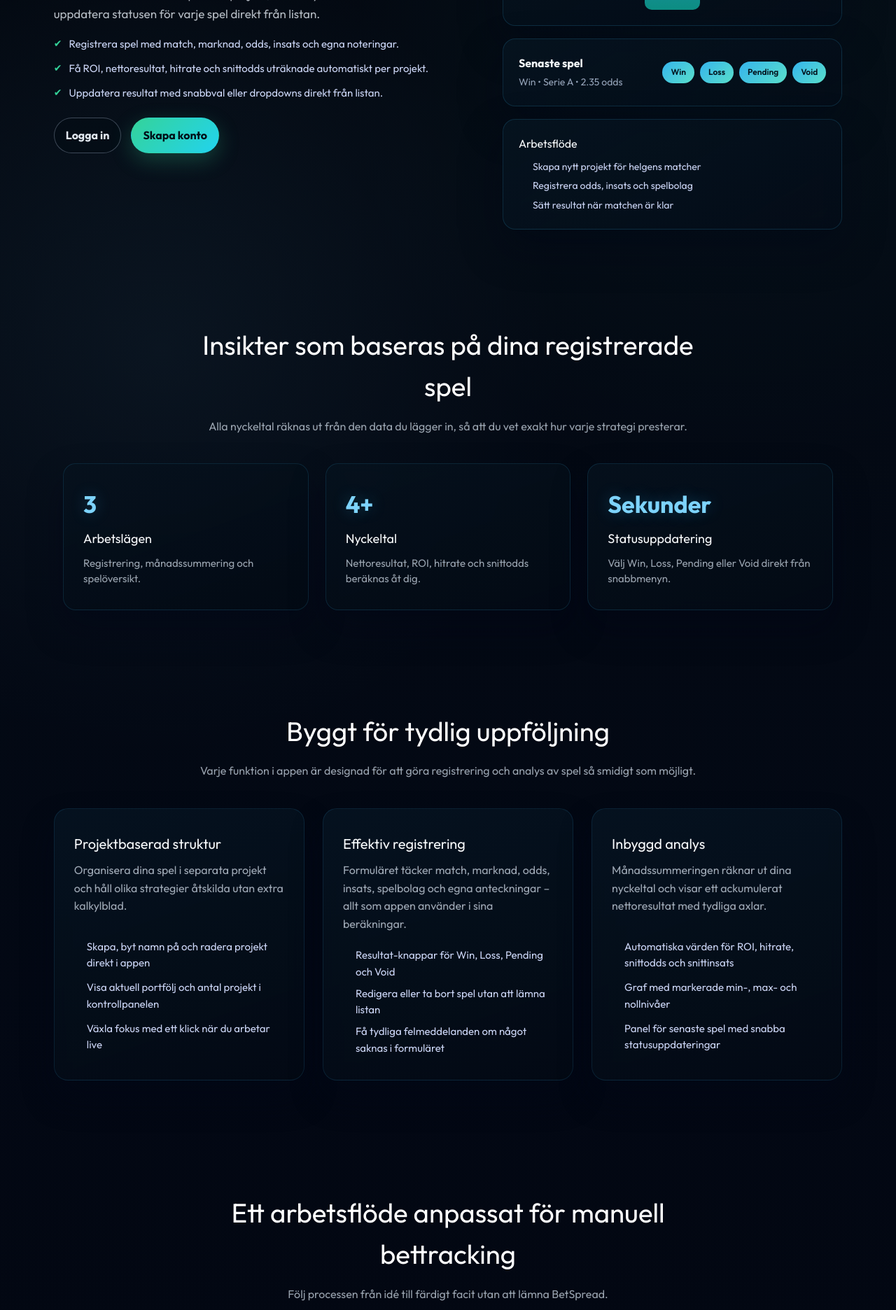
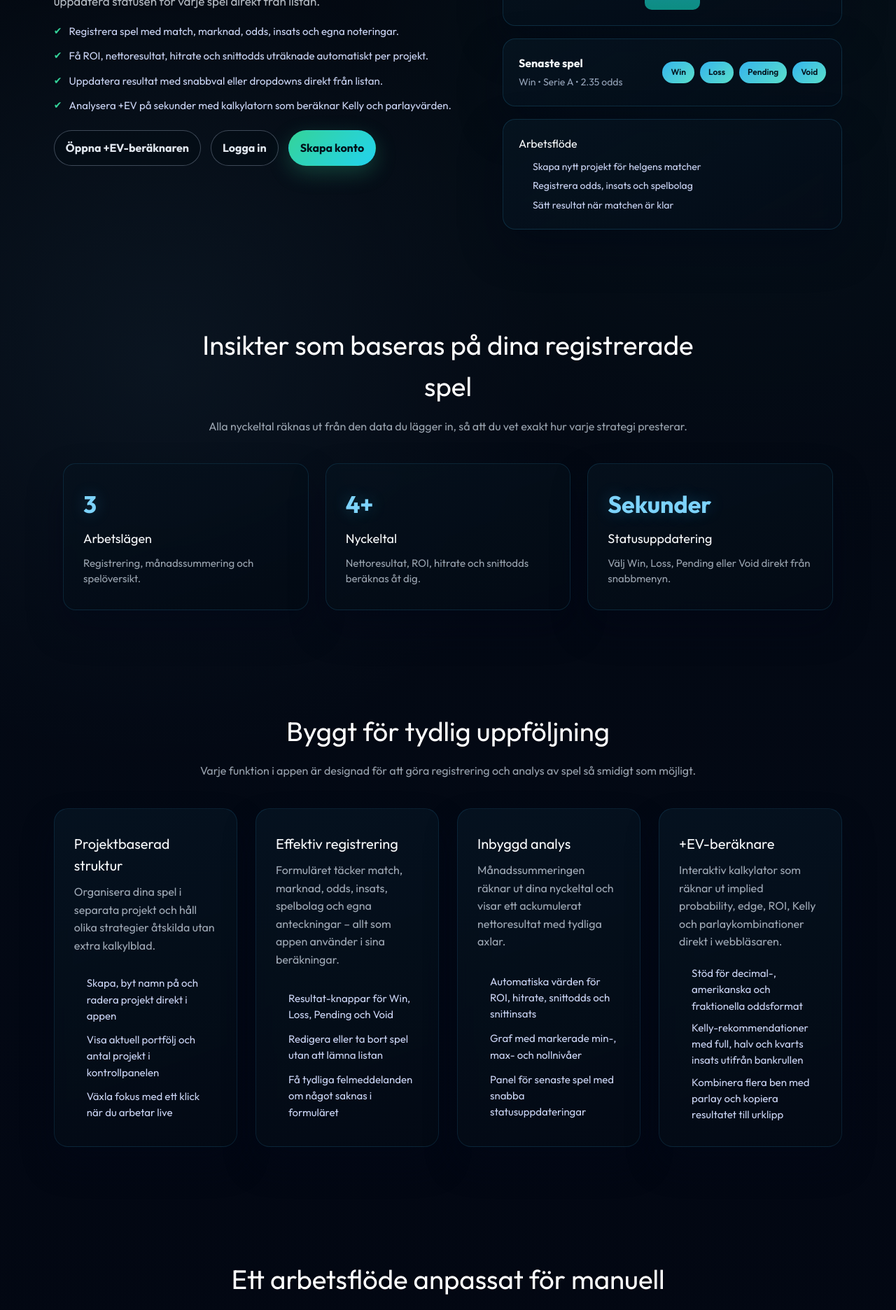
Before and after one commit to fortune14group-hub/Fortune14, a Next.js app: page / in a window 1280 px wide. Shown: the part 460-2332 px from the top of the page at 70% size. Built offline with nearby package versions, Linux system fonts and the light colour scheme.

Commit message:
Highlight +EV tool across the landing page

```diff
--- a/app/page.js
+++ b/app/page.js
@@ -6,6 +6,7 @@ const navLinks = [
   { label: 'Funktioner', href: '#features' },
   { label: 'Insikter', href: '#stats' },
   { label: 'Arbetsflöde', href: '#workflow' },
+  { label: '+EV-beräknare', href: '/verktyg/ev' },
   { label: 'Vanliga frågor', href: '#faq' },
 ];
 
@@ -13,6 +14,7 @@ const heroHighlights = [
   'Registrera spel med match, marknad, odds, insats och egna noteringar.',
   'Få ROI, nettoresultat, hitrate och snittodds uträknade automatiskt per projekt.',
   'Uppdatera resultat med snabbval eller dropdowns direkt från listan.',
+  'Analysera +EV på sekunder med kalkylatorn som beräknar Kelly och parlayvärden.',
 ];
 
 const statHighlights = [
@@ -62,6 +64,16 @@ const featureCards = [
       'Automatiska värden för ROI, hitrate, snittodds och snittinsats',
       'Graf med markerade min-, max- och nollnivåer',
       'Panel för senaste spel med snabba statusuppdateringar',
+    ],
+  },
+  {
+    title: '+EV-beräknare',
+    description:
+      'Interaktiv kalkylator som räknar ut implied probability, edge, ROI, Kelly och parlaykombinationer direkt i webbläsaren.',
+    bullets: [
+      'Stöd för decimal-, amerikanska och fraktionella oddsformat',
+      'Kelly-rekommendationer med full, halv och kvarts insats utifrån bankrullen',
+      'Kombinera flera ben med parlay och kopiera resultatet till urklipp',
     ],
   },
 ];
@@ -134,6 +146,9 @@ export default function LandingPage() {
           ))}
         </nav>
         <div className={styles.topbarActions}>
+          <Link href="/verktyg/ev" className={`${styles.btn} ${styles.btnGhost}`}>
+            +EV-verktyg
+          </Link>
           <Link href="/blog" className={`${styles.btn} ${styles.btnGhost}`}>
             Blogg
           </Link>
@@ -159,6 +174,9 @@ export default function LandingPage() {
                 ))}
               </ul>
               <div className={styles.ctaRow}>
+                <Link href="/verktyg/ev" className={`${styles.btn} ${styles.btnGhost}`}>
+                  Öppna +EV-beräknaren
+                </Link>
                 <Link href="/login" className={`${styles.btn} ${styles.btnGhost}`}>
                   Logga in
                 </Link>
--- a/app/page.module.css
+++ b/app/page.module.css
@@ -394,7 +394,7 @@
 
 .featureGrid {
   display: grid;
-  grid-template-columns: repeat(3, minmax(0, 1fr));
+  grid-template-columns: repeat(auto-fit, minmax(260px, 1fr));
   gap: 26px;
   max-width: 1180px;
   margin: 0 auto;
```
